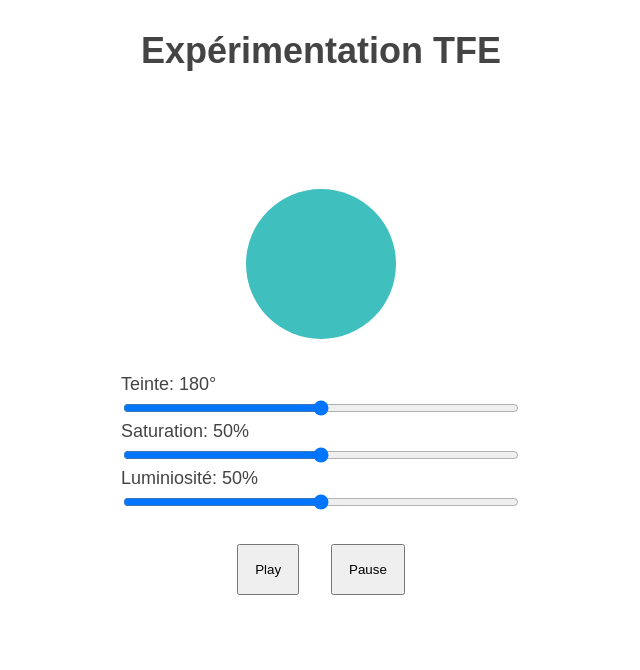
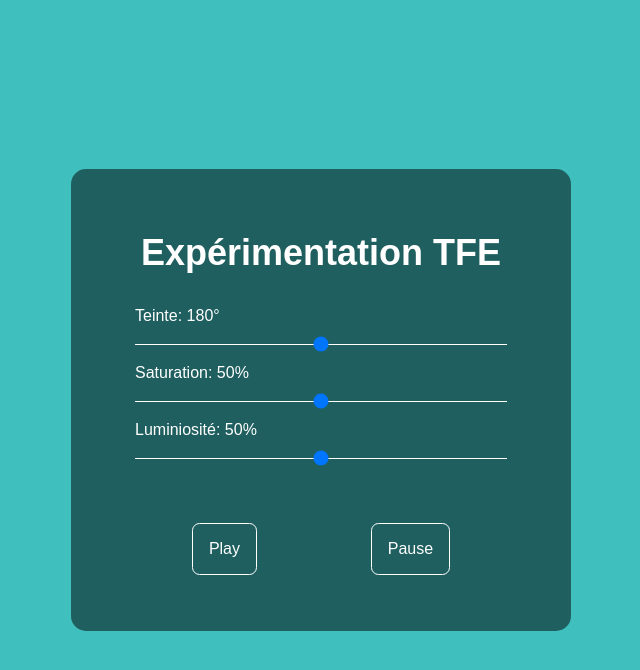
Before and after one commit to Julien1227/exp-TFE, a plain HTML site: page src/index.html in a window 1280 px wide. Shown: the whole page, without its empty margins (319-959 px from the left). Drawn offline with nearby package versions, Linux system fonts and the light colour scheme; files that its build step writes are made by us from their sources.

Commit message:
Scss-avancé

```diff
--- a/src/index.html
+++ b/src/index.html
@@ -12,12 +12,11 @@
 
   <link rel="stylesheet" href="styles/app.css">
 </head>
-<body>
+<body class="color" style="background-color: rgb(64, 191, 191);">
+  <div class="container">
+    <div class="container-div">
       <h1>Expérimentation TFE</h1>
-
-  <div class="container">
-    <div class="color" style="background-color: rgb(64, 191, 191);"></div>
-
+      <div class="div">
         <div class="param">
           <label>Teinte: <span data-p="color" id="inputP">180</span>°</label>
           <input id="input" data-input="color" type="range" name="volume" min="0" max="360">
@@ -38,6 +37,8 @@
           <button class="btn" id="clickstop">Pause</button>
         </div>
       </div>
+    </div>
+  </div>
 
 
   <script src="scripts/app.js"></script>
--- a/src/scripts/app.js
+++ b/src/scripts/app.js
@@ -91,7 +91,7 @@ for (let i = 0; i < inputs.length; i++) {
     request.onload = function() {
       context.decodeAudioData(request.response, function(theBuffer) {
         myBuffer = theBuffer;
-        console.log(theBuffer);
+        //console.log(theBuffer);
       });
     }
     request.send();
--- a/src/styles/app.scss
+++ b/src/styles/app.scss
@@ -1,45 +1,4 @@
 @import 'utils/variables';
 @import 'components/type';
-
-h1 {
-    text-align: center;
-}
-
-.container {
-    position: absolute;
-    top: 0;
-    left: 0;
-    width: 100%;
-    height: 100%;
-    display: flex;
-    flex-direction: column;
-    justify-content: center;
-    align-items: center;
-}
-
-.color {
-    width: 150px;
-    height: 150px;
-    margin-bottom: 2rem;
-
-    display: block;
-    border-radius: 100000px;
-}
-
-.param {
-    display: flex;
-    flex-direction: column;
-
-    width: 100%;
-    max-width: 400px;
-}
-
-.btn-group {
-    display: flex;
-}
-
-.btn {
-    margin: 1rem;
-    margin-top: 2rem;
-    padding: 1rem;
-}
+@import 'components/scss';
+@import 'components/reset';
--- /dev/null
+++ b/src/styles/components/_reset.scss
@@ -0,0 +1,7 @@
+button {
+    background-color: transparent;
+    border: none;
+    font-size: inherit;
+    color: inherit;
+    font-weight: inherit;
+}
--- /dev/null
+++ b/src/styles/components/_scss.scss
@@ -0,0 +1,74 @@
+.container {
+    position: absolute;
+    top: 0;
+    left: 0;
+    width: 100%;
+    height: 100%;
+    display: flex;
+    flex-direction: column;
+    justify-content: center;
+    align-items: center;
+
+    &-div {
+        box-sizing: border-box;
+        width: 95%;
+        margin: 1rem;
+        background-color: rgba(0, 0, 0, 0.5);
+        padding: 1rem 2rem;
+        border-radius: 15px;
+    }
+}
+
+.color {
+    width: 150px;
+    height: 150px;
+    margin: 1rem;
+    margin-bottom: 2rem;
+
+    display: block;
+}
+
+.param {
+    display: flex;
+    flex-direction: column;
+
+    width: 100%;
+}
+
+.btn-group {
+    display: flex;
+    justify-content: space-around;
+
+    margin: 3rem 0 1.5rem 0;
+    .btn {
+        padding: 1rem;
+
+        border-radius: 7.5px;
+        border: 1px solid $white;
+        &:hover {
+            background-color: $white;
+            color: $black;
+        }
+    }
+}
+
+input[type=range] {
+    -webkit-appearance: none; /* Hides the slider so that custom slider can be made */
+    width: 100%; /* Specific width is required for Firefox. */
+    background: $white; /* Otherwise white in Chrome */
+    height: 1px;
+    margin: 1rem 0;
+}
+
+@media(min-width:550px) {
+    .container {
+        &-div {
+            width: 95%;
+            max-width: 500px;
+            padding: 2rem 4rem;
+        }
+    }
+    .param {
+        max-width: 400px;
+    }
+}
--- a/src/styles/components/_type.scss
+++ b/src/styles/components/_type.scss
@@ -2,9 +2,10 @@ body {
   font-family: sans-serif;
   font-size: $size-text;
   line-height: 1.5;
-  color: $c-text;
+  color: $white;
 }
 
-.title {
-  color: $c-alt;
+h1 {
+  font-size: $h3;
+  text-align: center;
 }
--- a/src/styles/utils/_variables.scss
+++ b/src/styles/utils/_variables.scss
@@ -1,5 +1,10 @@
-$c-bg: #efefef;
-$c-alt: #e41612;
-$c-text: #444;
+$white: #fff;
+$black: #000;
 
-$size-text: 18px;
+$size-text: 16px;
+$line-height: 1.5;
+
+$h4: $size-text * $line-height;
+$h3: $h4 * $line-height;
+$h2: $h3 * $line-height;
+$h1: $h2 * $line-height;
```
Also changed, not shown: src/assets/images/logo-heaj.png (deleted). Lines whose indentation alone changed are shown as unchanged.
